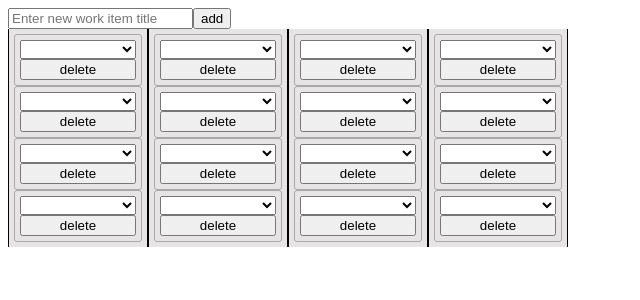
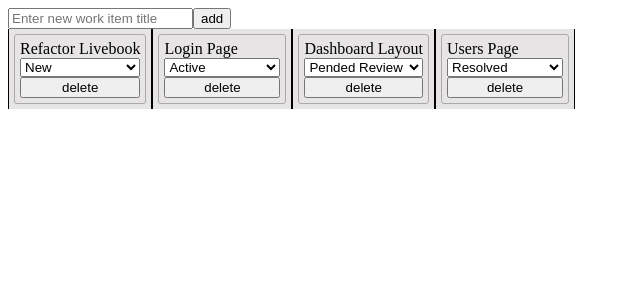
Before and after one commit to gorjiali/simple-task-manager, a Vue app: page / in a window 1280 px wide. Shown: the top 300 px of the page, without its empty margins (0-640 px from the left). Built offline with nearby package versions, Linux system fonts and the light colour scheme.

Commit message:
add functionality to workItemsList

```diff
--- a/src/components/WorkItemsList.vue
+++ b/src/components/WorkItemsList.vue
@@ -1,20 +1,33 @@
 <template>
   <div class="list">
-      <WorkItem />
-      <WorkItem />
-      <WorkItem />
-      <WorkItem />
+    <WorkItem
+      v-for="item in items"
+      :key="item.title + Math.random()"
+      :item="item"
+    />
   </div>
 </template>
 
 <script>
-import WorkItem from '@/components/WorkItem'
+import WorkItem from "@/components/WorkItem";
 
 export default {
+  props: {
+    type: String,
+  },
+
   components: {
-        WorkItem
-    }
-}
+    WorkItem,
+  },
+
+  computed: {
+    items() {
+      return this.$store.state.workItems.filter(
+        (item) => item.state === this.type
+      );
+    },
+  },
+};
 </script>
 
 <style scoped>
```
Lines whose indentation alone changed are shown as unchanged.
